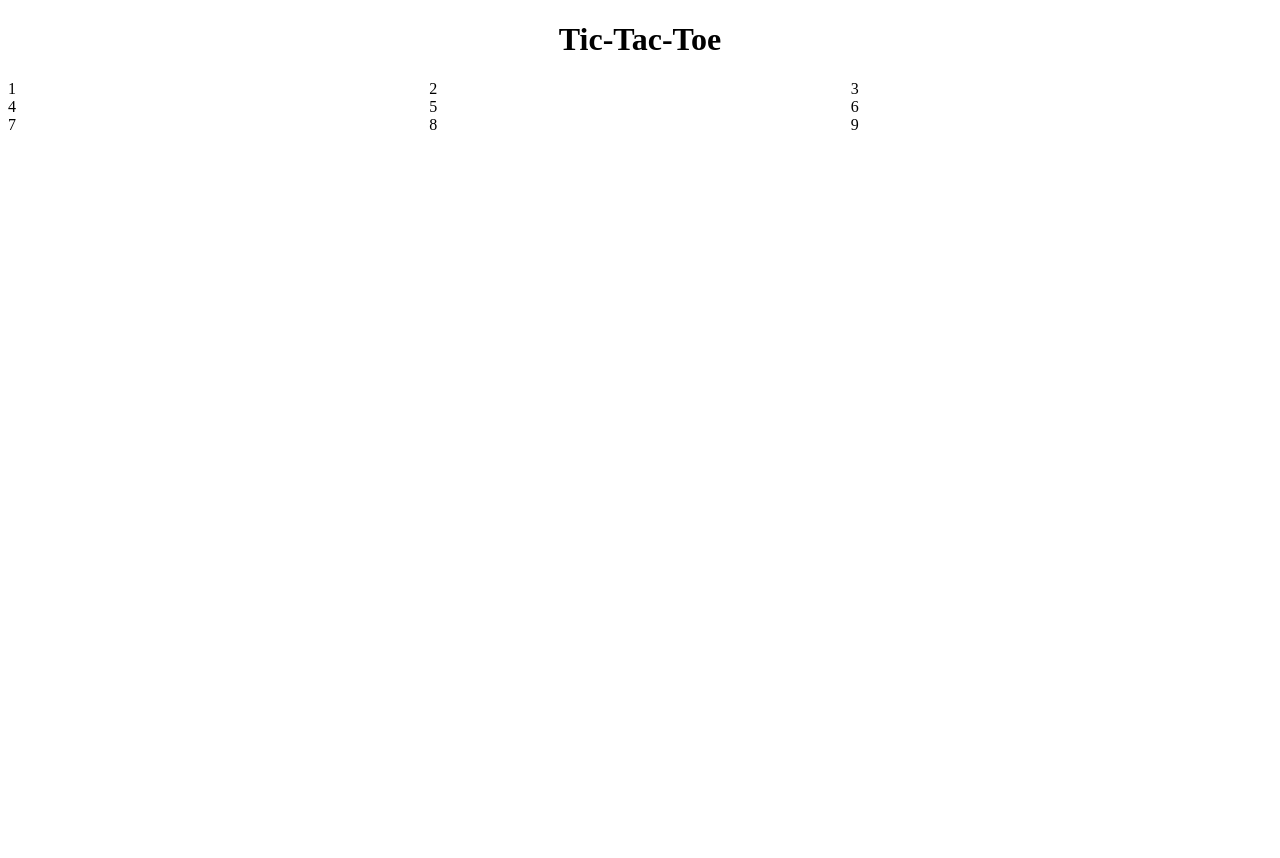
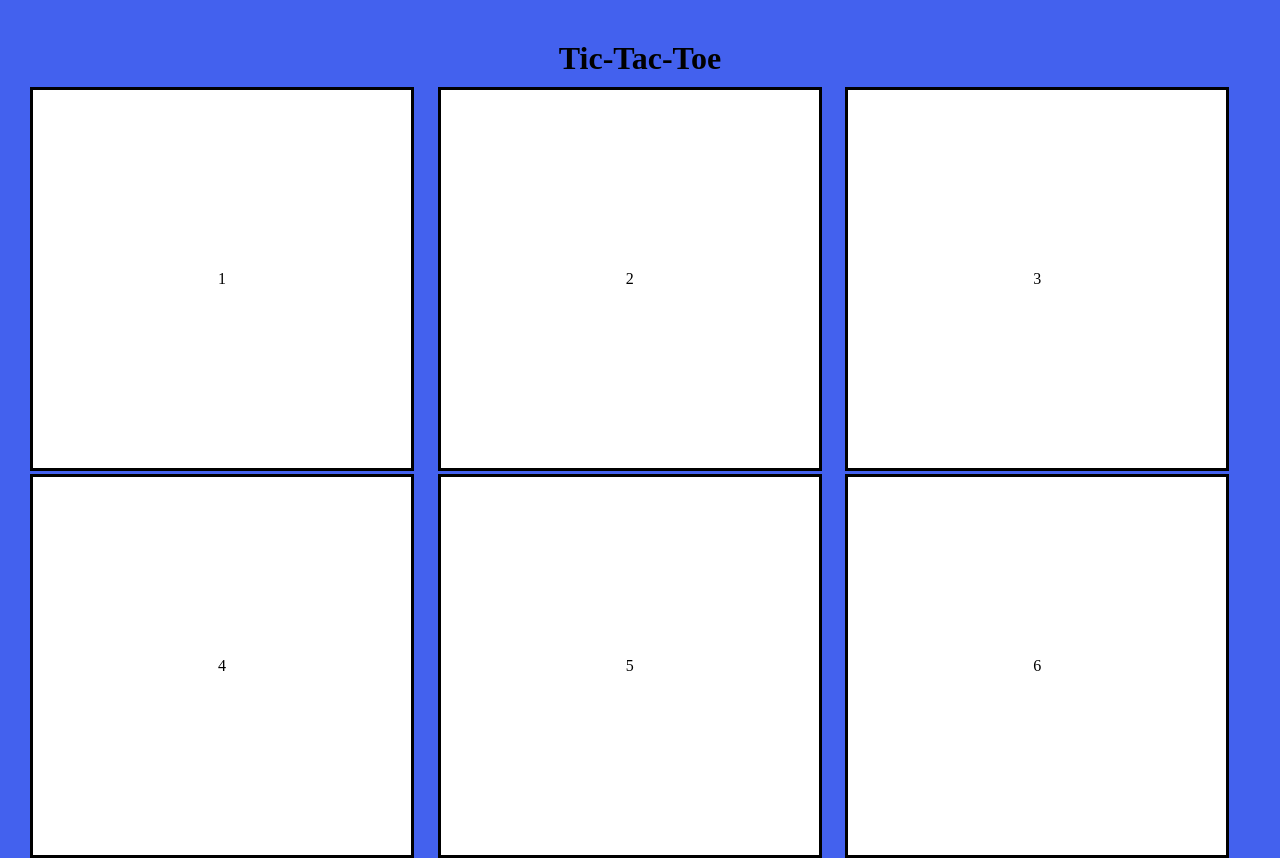
Before and after one commit to sholland236/tic-tac-toe, a plain HTML site: page index.html in a window 1280 px wide. Shown: the top 858 px of the page. Before the commit the page ends 800 px from the top, so only its background shows below. Drawn offline with Linux system fonts and the light colour scheme.

Commit message:
basic styling restart button creation

```diff
--- a/index.html
+++ b/index.html
@@ -9,16 +9,17 @@
 </head>
 <body>
     <h1>Tic-Tac-Toe</h1>
-    <main>
-        <div>1</div>
-        <div>2</div>
-        <div>3</div>
-        <div>4</div>
-        <div>5</div>
-        <div>6</div>
-        <div>7</div>
-        <div>8</div>
-        <div>9</div>
+    <main class="grid">
+        <div class="grid__cell">1</div>
+        <div class="grid__cell">2</div>
+        <div class="grid__cell">3</div>
+        <div class="grid__cell">4</div>
+        <div class="grid__cell">5</div>
+        <div class="grid__cell">6</div>
+        <div class="grid__cell">7</div>
+        <div class="grid__cell">8</div>
+        <div class="grid__cell">9</div>
     </main>
+    <button class="restart">Restart</button>
 </body>
 </html>
--- a/styles.scss
+++ b/styles.scss
@@ -1,14 +1,51 @@
 * {
     padding: 0;
     margin: 0;
+    box-sizing: border-box;
+}
 
+body {
+    width: 100vw;
+    height: 100vh;
+    background-color: #4361EE;
+    padding: 30px;
+    // display: flex;
+    // flex-direction: column;
 }
 
 h1 {
     text-align: center;
+    margin: 10px;
 }
 
-main {
+.grid {
     display: grid;
     grid-template-columns: 1fr 1fr 1fr;
+    grid-gap: 3px;
+    &__cell {
+        border: 3px solid black;
+        max-width: 30vw;
+        background-color: white;
+        // centralise player piece
+        display: flex;
+        justify-content: center;
+        align-items: center;
+    }
 }
+
+.restart {
+    margin-top: 50px;
+    width: 50vw;
+    height: 30px;
+}
+
+// make grid cells square
+// before is pseudocode
+.grid > .grid__cell::before {
+    // content required for before to work
+    content: "";
+    // forces height to be at least as tall as is wide
+    padding-bottom: 100%;
+    // makes block element
+    display: block;
+}
```
Also changed, not shown: styles.css.
